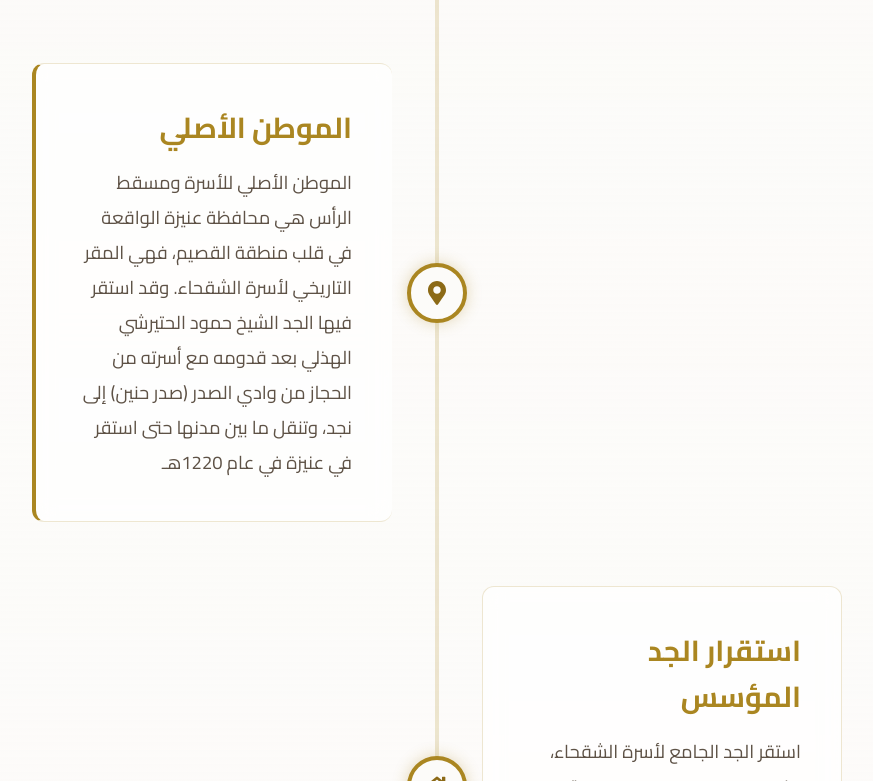
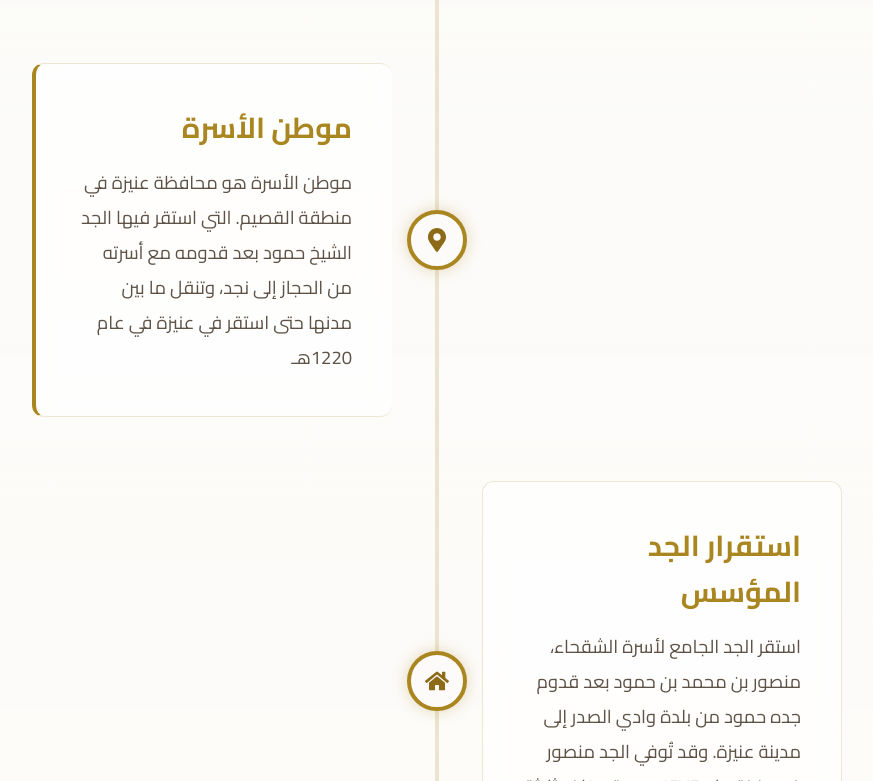
Before and after one commit to Alshagha/alshagha-website, a React (Vite) app: page / in a window 1280 px wide. Shown: the part 1399-2180 px from the top of the page, without its empty margins (203-1076 px from the left). Built offline with nearby package versions, Linux system fonts and the light colour scheme.

Commit message:
Update History.jsx

```diff
--- a/src/components/History.jsx
+++ b/src/components/History.jsx
@@ -47,9 +47,9 @@ const History = () => {
                             <FaMapMarkerAlt />
                         </div>
                         <div className="timeline-content glass-panel">
-                            <h3 className="card-title">الموطن الأصلي</h3>
+                            <h3 className="card-title">موطن الأسرة</h3>
                             <p className="card-text">
-                                الموطن الأصلي للأسرة ومسقط الرأس هي محافظة عنيزة الواقعة في قلب منطقة القصيم، فهي المقر التاريخي لأسرة الشقحاء. وقد استقر فيها الجد الشيخ حمود الحتيرشي الهذلي بعد قدومه مع أسرته من الحجاز من وادي الصدر (صدر حنين) إلى نجد، وتنقل ما بين مدنها حتى استقر في عنيزة في عام 1220هـ
+                                موطن الأسرة هو محافظة عنيزة في منطقة القصيم. التي استقر فيها الجد الشيخ حمود بعد قدومه مع أسرته من الحجاز إلى نجد، وتنقل ما بين مدنها حتى استقر في عنيزة في عام 1220هـ
                             </p>
                         </div>
                     </motion.div>
```
